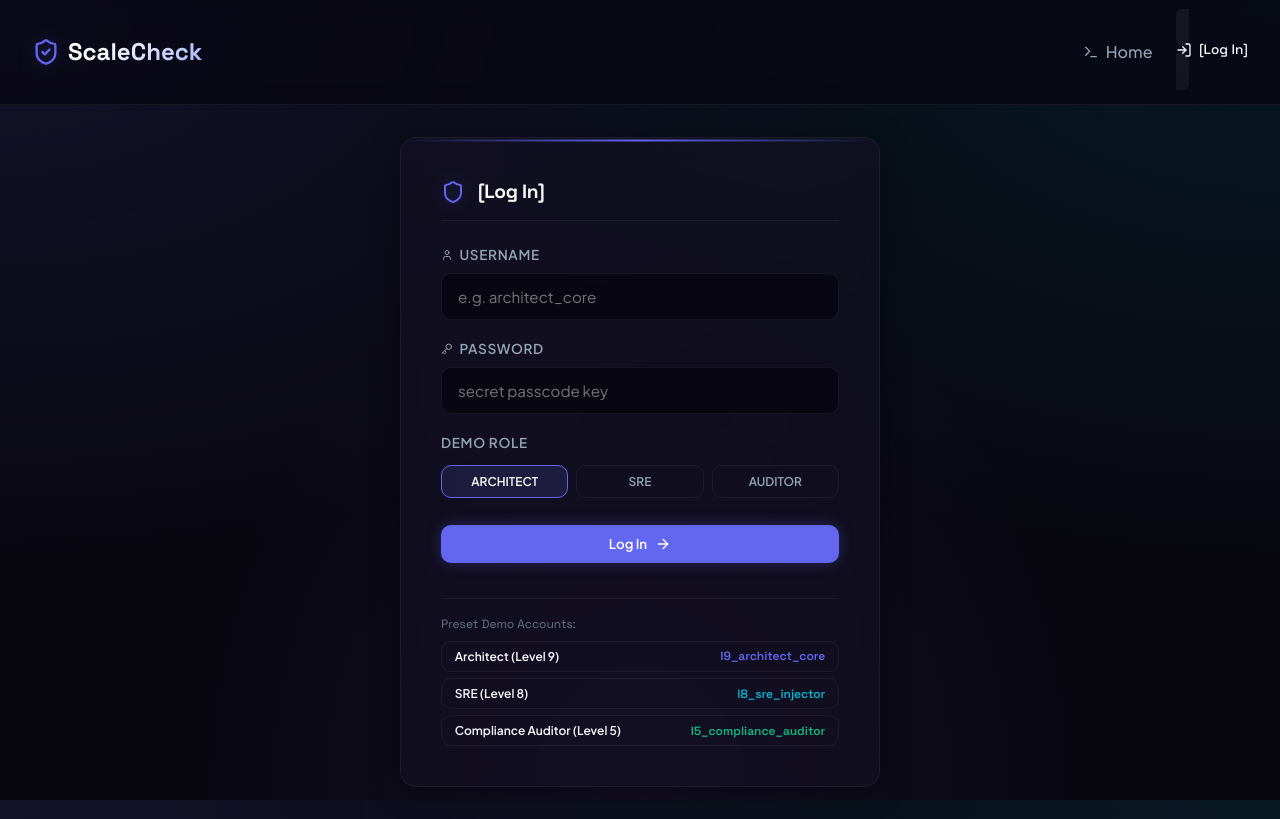
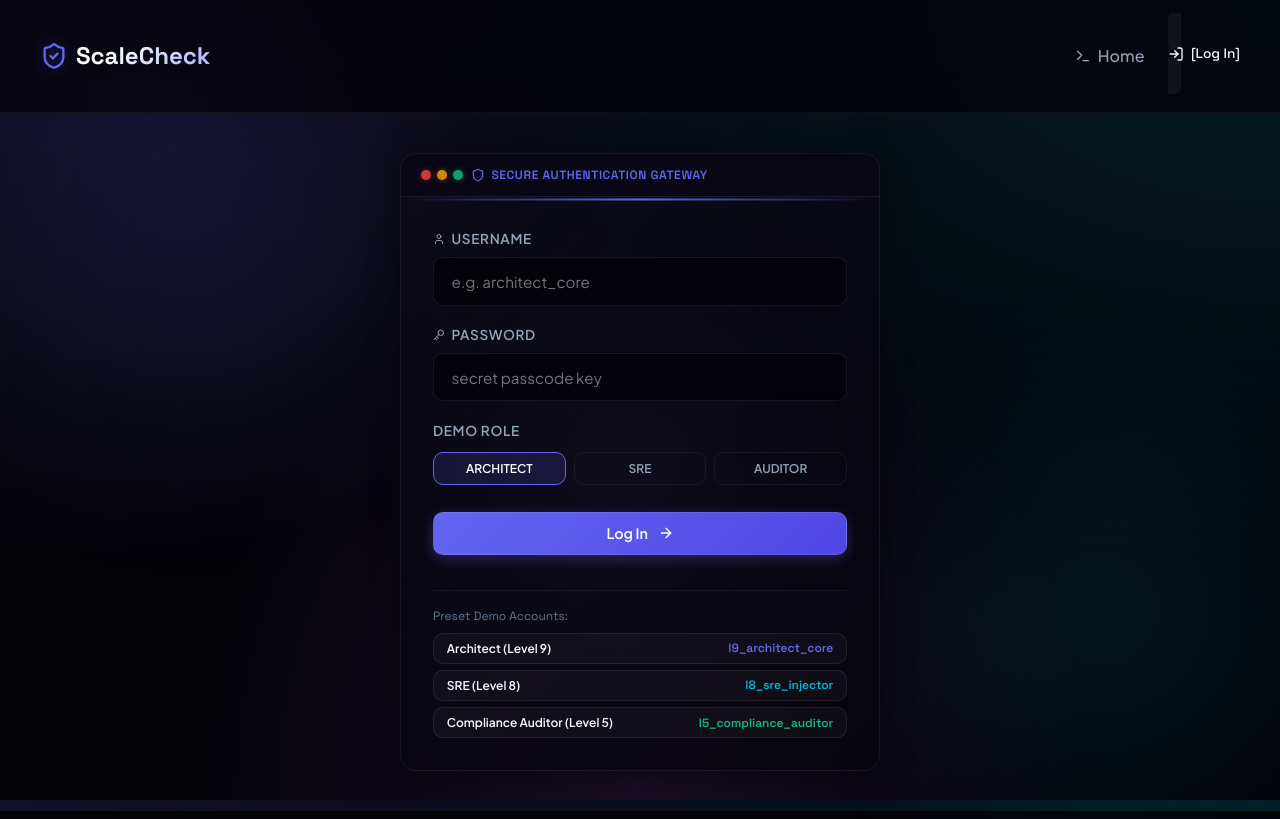
Before and after one commit to 404chandan/ScaleCheck, a React (Vite) app in the folder frontend/: page /login in a window 1280 px wide. Built offline with nearby package versions, Linux system fonts and the light colour scheme.

Commit message:
feat: implement login authentication flow with terminal-style UI and role-based presets

```diff
--- a/frontend/src/App.css
+++ b/frontend/src/App.css
@@ -2,37 +2,37 @@
 
 /* --- DESIGN SYSTEM TOKENS --- */
 :root {
-  --bg-primary: #080710;
-  --bg-secondary: #0d0c18;
-  --surface: rgba(20, 18, 38, 0.6);
+  --bg-primary: #040308;
+  --bg-secondary: #090714;
+  --surface: rgba(13, 11, 28, 0.7);
   --surface-border: rgba(255, 255, 255, 0.06);
-  --surface-hover: rgba(30, 27, 56, 0.8);
+  --surface-hover: rgba(22, 19, 44, 0.85);
 
   --text-primary: #f8fafc;
   --text-secondary: #94a3b8;
   --text-muted: #64748b;
 
   --primary: #6366f1; /* Electric Indigo */
-  --primary-glow: rgba(99, 102, 241, 0.4);
-  --primary-bg: rgba(99, 102, 241, 0.1);
+  --primary-glow: rgba(99, 102, 241, 0.45);
+  --primary-bg: rgba(99, 102, 241, 0.12);
 
   --secondary: #06b6d4; /* Cyan */
-  --secondary-glow: rgba(6, 182, 212, 0.4);
+  --secondary-glow: rgba(6, 182, 212, 0.45);
 
   --success: #10b981; /* Emerald */
-  --success-glow: rgba(16, 185, 129, 0.2);
+  --success-glow: rgba(16, 185, 129, 0.35);
   --success-bg: rgba(16, 185, 129, 0.08);
 
   --warning: #f59e0b; /* Amber */
-  --warning-glow: rgba(245, 158, 11, 0.2);
+  --warning-glow: rgba(245, 158, 11, 0.3);
   --warning-bg: rgba(245, 158, 11, 0.08);
 
   --critical: #ef4444; /* Red */
-  --critical-glow: rgba(239, 68, 68, 0.4);
+  --critical-glow: rgba(239, 68, 68, 0.45);
   --critical-bg: rgba(239, 68, 68, 0.08);
 
   --optimization: #8b5cf6; /* Violet */
-  --optimization-glow: rgba(139, 92, 246, 0.2);
+  --optimization-glow: rgba(139, 92, 246, 0.3);
   --optimization-bg: rgba(139, 92, 246, 0.08);
 
   --font-sans: 'Plus Jakarta Sans', -apple-system, BlinkMacSystemFont, "Segoe UI", Roboto, sans-serif;
@@ -41,7 +41,7 @@
   --radius-lg: 16px;
   --radius-md: 10px;
   --radius-sm: 6px;
-  --transition: all 0.3s cubic-bezier(0.4, 0, 0.2, 1);
+  --transition: all 0.3s cubic-bezier(0.16, 1, 0.3, 1);
 }
 
 /* --- BASE STYLES --- */
@@ -59,26 +59,31 @@ body {
   overflow-x: hidden;
   -webkit-font-smoothing: antialiased;
   background-image:
-    radial-gradient(at 0% 0%, rgba(99, 102, 241, 0.12) 0px, transparent 50%),
-    radial-gradient(at 100% 0%, rgba(6, 182, 212, 0.1) 0px, transparent 50%),
-    radial-gradient(at 50% 100%, rgba(139, 92, 246, 0.08) 0px, transparent 50%);
+    radial-gradient(at 0% 0%, rgba(99, 102, 241, 0.15) 0px, transparent 50%),
+    radial-gradient(at 100% 0%, rgba(6, 182, 212, 0.15) 0px, transparent 50%),
+    radial-gradient(at 50% 100%, rgba(168, 85, 247, 0.12) 0px, transparent 50%),
+    linear-gradient(rgba(255, 255, 255, 0.004) 1px, transparent 1px),
+    linear-gradient(90deg, rgba(255, 255, 255, 0.004) 1px, transparent 1px);
+  background-size: 100% 100%, 100% 100%, 100% 100%, 40px 40px, 40px 40px;
   background-attachment: fixed;
 }
 
 /* Custom Scrollbar */
 ::-webkit-scrollbar {
-  width: 8px;
-  height: 8px;
+  width: 10px;
+  height: 10px;
 }
 ::-webkit-scrollbar-track {
-  background: var(--bg-primary);
+  background: #020105;
 }
 ::-webkit-scrollbar-thumb {
-  background: var(--surface-border);
+  background: rgba(255, 255, 255, 0.07);
   border-radius: var(--radius-sm);
+  border: 2px solid #020105;
 }
 ::-webkit-scrollbar-thumb:hover {
-  background: var(--text-muted);
+  background: var(--primary);
+  box-shadow: 0 0 10px var(--primary-glow);
 }
 
 /* --- LAYOUT & CONTAINER --- */
@@ -93,23 +98,29 @@ body {
   max-width: 1400px;
   width: 100%;
   margin: 0 auto;
-  padding: 2rem 1.5rem;
+  padding: 2.5rem 1.5rem;
 }
 
 /* Glassmorphism Cards */
 .glass-card {
-  background: var(--surface);
-  backdrop-filter: blur(12px);
-  border: 1px solid var(--surface-border);
+  background: linear-gradient(135deg, rgba(13, 11, 28, 0.7) 0%, rgba(6, 5, 12, 0.8) 100%);
+  backdrop-filter: blur(16px);
+  border: 1px solid rgba(255, 255, 255, 0.06);
   border-radius: var(--radius-lg);
-  padding: 1.5rem;
-  transition: var(--transition);
-  box-shadow: 0 4px 30px rgba(0, 0, 0, 0.4);
+  padding: 1.75rem;
+  transition: all 0.4s cubic-bezier(0.16, 1, 0.3, 1);
+  box-shadow:
+    0 4px 30px rgba(0, 0, 0, 0.5),
+    inset 0 1px 0px rgba(255, 255, 255, 0.08);
+  position: relative;
 }
 .glass-card:hover {
-  border-color: rgba(255, 255, 255, 0.12);
-  transform: translateY(-2px);
-  box-shadow: 0 8px 30px rgba(0, 0, 0, 0.5);
+  border-color: rgba(99, 102, 241, 0.35);
+  transform: translateY(-4px);
+  box-shadow:
+    0 12px 40px rgba(0, 0, 0, 0.6),
+    0 0 20px rgba(99, 102, 241, 0.15),
+    inset 0 1px 1px rgba(255, 255, 255, 0.15);
 }
 
 /* --- TYPOGRAPHY --- */
@@ -136,10 +147,10 @@ h1, h2, h3, h4 {
   display: flex;
   justify-content: space-between;
   align-items: center;
-  padding: 1rem 2rem;
-  background: rgba(8, 7, 16, 0.7);
-  backdrop-filter: blur(12px);
-  border-bottom: 1px solid var(--surface-border);
+  padding: 1.25rem 2.5rem;
+  background: rgba(3, 2, 7, 0.75);
+  backdrop-filter: blur(20px);
+  border-bottom: 1px solid rgba(255, 255, 255, 0.05);
   position: sticky;
   top: 0;
   z-index: 100;
@@ -183,44 +194,51 @@ h1, h2, h3, h4 {
   display: inline-flex;
   align-items: center;
   justify-content: center;
-  gap: 0.5rem;
-  padding: 0.6rem 1.2rem;
+  gap: 0.6rem;
+  padding: 0.7rem 1.4rem;
   border-radius: var(--radius-md);
   font-family: var(--font-sans);
   font-weight: 600;
   cursor: pointer;
-  transition: var(--transition);
+  transition: all 0.3s cubic-bezier(0.16, 1, 0.3, 1);
   border: 1px solid transparent;
   text-decoration: none;
+  font-size: 0.9rem;
 }
 .btn-primary {
-  background: var(--primary);
+  background: linear-gradient(135deg, #6366f1 0%, #4f46e5 100%);
   color: #fff;
-  box-shadow: 0 0 15px rgba(99, 102, 241, 0.3);
+  border: 1px solid rgba(255, 255, 255, 0.1);
+  box-shadow: 0 4px 14px rgba(99, 102, 241, 0.3);
 }
 .btn-primary:hover {
-  background: #5053e6;
-  box-shadow: 0 0 25px rgba(99, 102, 241, 0.5);
-  transform: translateY(-1px);
+  box-shadow:
+    0 6px 20px rgba(99, 102, 241, 0.5),
+    0 0 0 2px rgba(99, 102, 241, 0.25);
+  transform: translateY(-1.5px);
+  filter: brightness(1.1);
 }
 .btn-secondary {
-  background: transparent;
-  border-color: var(--surface-border);
+  background: rgba(255, 255, 255, 0.03);
+  border-color: rgba(255, 255, 255, 0.08);
   color: var(--text-primary);
 }
 .btn-secondary:hover {
-  background: rgba(255, 255, 255, 0.05);
-  border-color: var(--text-secondary);
+  background: rgba(255, 255, 255, 0.07);
+  border-color: rgba(255, 255, 255, 0.2);
+  transform: translateY(-1px);
 }
 .btn-danger {
-  background: rgba(239, 68, 68, 0.1);
+  background: rgba(239, 68, 68, 0.08);
   color: var(--critical);
-  border-color: rgba(239, 68, 68, 0.2);
+  border-color: rgba(239, 68, 68, 0.15);
 }
 .btn-danger:hover {
-  background: var(--critical);
+  background: linear-gradient(135deg, #ef4444 0%, #dc2626 100%);
   color: #fff;
-  box-shadow: 0 0 15px rgba(239, 68, 68, 0.3);
+  border-color: rgba(255, 255, 255, 0.1);
+  box-shadow: 0 4px 14px rgba(239, 68, 68, 0.3);
+  transform: translateY(-1.5px);
 }
 
 /* --- DASHBOARD PAGE --- */
@@ -404,19 +422,23 @@ h1, h2, h3, h4 {
   letter-spacing: 0.05em;
 }
 .form-control {
-  background: rgba(8, 7, 16, 0.8);
-  border: 1px solid var(--surface-border);
+  background: rgba(4, 3, 10, 0.85);
+  border: 1px solid rgba(255, 255, 255, 0.08);
   border-radius: var(--radius-md);
-  padding: 0.8rem 1rem;
+  padding: 0.85rem 1.1rem;
   color: var(--text-primary);
   font-family: var(--font-sans);
   font-size: 0.95rem;
-  transition: var(--transition);
+  transition: all 0.3s cubic-bezier(0.16, 1, 0.3, 1);
+  box-shadow: inset 0 2px 4px rgba(0, 0, 0, 0.5);
 }
 .form-control:focus {
   outline: none;
   border-color: var(--primary);
-  box-shadow: 0 0 8px var(--primary-glow);
+  box-shadow:
+    inset 0 1px 2px rgba(0, 0, 0, 0.8),
+    0 0 16px rgba(99, 102, 241, 0.25);
+  background: rgba(6, 4, 15, 0.9);
 }
 .form-row {
   display: grid;
@@ -434,16 +456,25 @@ h1, h2, h3, h4 {
   display: flex;
   align-items: center;
   gap: 1rem;
-  padding: 1rem;
+  padding: 1.15rem;
   border-radius: var(--radius-md);
-  background: rgba(8, 7, 16, 0.4);
-  border: 1px solid var(--surface-border);
+  background: rgba(20, 18, 38, 0.3);
+  border: 1px solid rgba(255, 255, 255, 0.05);
   cursor: pointer;
-  transition: var(--transition);
+  transition: all 0.3s cubic-bezier(0.16, 1, 0.3, 1);
+  position: relative;
+}
+.toggle-card:hover {
+  background: rgba(30, 27, 56, 0.5);
+  border-color: rgba(255, 255, 255, 0.1);
+  transform: translateY(-2px);
 }
 .toggle-card.active {
   border-color: var(--primary);
-  background: rgba(99, 102, 241, 0.05);
+  background: rgba(99, 102, 241, 0.08);
+  box-shadow:
+    0 0 20px rgba(99, 102, 241, 0.1),
+    inset 0 1px 1px rgba(255, 255, 255, 0.1);
 }
 .toggle-checkbox {
   width: 18px;
@@ -612,12 +643,28 @@ h1, h2, h3, h4 {
   gap: 0.5rem;
 }
 .sim-slider {
+  -webkit-appearance: none;
+  appearance: none;
   width: 100%;
-  accent-color: var(--primary);
   height: 6px;
-  background: var(--surface-border);
+  background: rgba(255, 255, 255, 0.08);
   border-radius: 99px;
   outline: none;
+  transition: background 0.3s;
+}
+.sim-slider::-webkit-slider-thumb {
+  -webkit-appearance: none;
+  appearance: none;
+  width: 16px;
+  height: 16px;
+  border-radius: 50%;
+  background: var(--primary);
+  box-shadow: 0 0 10px var(--primary-glow);
+  cursor: pointer;
+  transition: transform 0.2s;
+}
+.sim-slider::-webkit-slider-thumb:hover {
+  transform: scale(1.3);
 }
 .simulator-metrics-grid {
   display: grid;
@@ -727,16 +774,32 @@ h1, h2, h3, h4 {
 }
 
 .terminal-console {
-  background: #04030a;
-  border: 1px solid var(--surface-border);
+  background: #020106;
+  border: 1px solid rgba(255, 255, 255, 0.05);
   border-radius: var(--radius-md);
   height: 320px;
-  padding: 1rem;
+  padding: 1.25rem;
   font-family: 'Space Grotesk', Courier, monospace;
   font-size: 0.85rem;
   color: #10b981;
   overflow-y: auto;
-  box-shadow: inset 0 0 10px rgba(0, 0, 0, 0.8);
+  box-shadow: inset 0 2px 8px rgba(0, 0, 0, 0.9);
+  position: relative;
+}
+.terminal-console::after {
+  content: "";
+  position: absolute;
+  top: 0;
+  left: 0;
+  width: 100%;
+  height: 100%;
+  background: linear-gradient(
+    rgba(18, 16, 16, 0) 50%,
+    rgba(0, 0, 0, 0.25) 50%
+  );
+  background-size: 100% 4px;
+  pointer-events: none;
+  opacity: 0.4;
 }
 .terminal-line {
   margin-bottom: 0.4rem;
@@ -842,3 +905,102 @@ h1, h2, h3, h4 {
 .cyber-secondary-glow {
   text-shadow: 0 0 8px var(--secondary-glow);
 }
+
+/* --- PREMIUM VISUAL EFFECTS & WINDOW STYLING --- */
+
+@keyframes floatGlow1 {
+  0%, 100% { transform: translate(0, 0) scale(1); }
+  50% { transform: translate(10%, 15%) scale(1.1); }
+}
+
+@keyframes floatGlow2 {
+  0%, 100% { transform: translate(0, 0) scale(1.1); }
+  50% { transform: translate(-8%, -12%) scale(0.9); }
+}
+
+body::before, body::after {
+  content: '';
+  position: fixed;
+  width: 500px;
+  height: 500px;
+  border-radius: 50%;
+  pointer-events: none;
+  z-index: -1;
+  filter: blur(80px);
+  opacity: 0.15;
+}
+
+body::before {
+  top: -100px;
+  left: -100px;
+  background: radial-gradient(circle, var(--primary) 0%, transparent 80%);
+  animation: floatGlow1 15s ease-in-out infinite;
+}
+
+body::after {
+  bottom: -100px;
+  right: -100px;
+  background: radial-gradient(circle, var(--secondary) 0%, transparent 80%);
+  animation: floatGlow2 18s ease-in-out infinite;
+}
+
+.ambient-glow-login {
+  position: absolute;
+  width: 400px;
+  height: 400px;
+  background: radial-gradient(circle, rgba(99, 102, 241, 0.22) 0%, transparent 75%);
+  filter: blur(50px);
+  pointer-events: none;
+  z-index: 0;
+  top: 50%;
+  left: 50%;
+  transform: translate(-50%, -50%);
+}
+
+/* macOS-style Window Header Bar */
+.window-header {
+  display: flex;
+  align-items: center;
+  gap: 8px;
+  background: rgba(10, 8, 22, 0.95);
+  border-bottom: 1px solid rgba(255, 255, 255, 0.08);
+  padding: 0.75rem 1.25rem;
+}
+
+.window-dots {
+  display: flex;
+  gap: 6px;
+  align-items: center;
+}
+
+.window-dot {
+  width: 10px;
+  height: 10px;
+  border-radius: 50%;
+  opacity: 0.85;
+}
+
+.window-dot.red {
+  background: #ef4444;
+  box-shadow: 0 0 6px rgba(239, 68, 68, 0.5);
+}
+
+.window-dot.yellow {
+  background: #f59e0b;
+  box-shadow: 0 0 6px rgba(245, 158, 11, 0.5);
+}
+
+.window-dot.green {
+  background: #10b981;
+  box-shadow: 0 0 6px rgba(16, 185, 129, 0.5);
+}
+
+.window-title {
+  font-family: var(--font-mono);
+  font-size: 0.75rem;
+  font-weight: 600;
+  color: var(--text-secondary);
+  margin-left: auto;
+  text-transform: uppercase;
+  letter-spacing: 0.05em;
+}
--- a/frontend/src/pages/LoginPage.jsx
+++ b/frontend/src/pages/LoginPage.jsx
@@ -70,10 +70,25 @@ export default function LoginPage() {
   };
 
   return (
-    <div style={{ display: 'flex', justifyContent: 'center', alignItems: 'center', minHeight: '75vh' }}>
+    <div style={{ display: 'flex', justifyContent: 'center', alignItems: 'center', minHeight: '75vh', position: 'relative' }}>
 
-      <div className="glass-card" style={{ maxWidth: '480px', width: '100%', padding: '2.5rem', position: 'relative' }}>
+      {/* Background ambient glow blur spot */}
+      <div className="ambient-glow-login"></div>
 
+      <div className="glass-card" style={{ maxWidth: '480px', width: '100%', padding: 0, position: 'relative', overflow: 'hidden', zIndex: 1 }}>
+        <div className="window-header">
+          <div className="window-dots">
+            <span className="window-dot red"></span>
+            <span className="window-dot yellow"></span>
+            <span className="window-dot green"></span>
+          </div>
+          <h4 className="window-title" style={{ display: 'flex', alignItems: 'center', gap: '0.4rem', color: 'var(--primary)', margin: 0 }}>
+            <Shield size={14} />
+            <span>Secure Authentication Gateway</span>
+          </h4>
+        </div>
+
+        <div style={{ padding: '2rem', position: 'relative' }}>
           {/* Border Scanline Glow effect */}
           <div style={{
             position: 'absolute',
@@ -84,11 +99,6 @@ export default function LoginPage() {
             background: 'linear-gradient(90deg, transparent, var(--primary), transparent)',
             animation: 'scanline 2s linear infinite'
           }} />
-
-        <div style={{ display: 'flex', alignItems: 'center', gap: '0.8rem', marginBottom: '1.5rem', borderBottom: '1px solid var(--surface-border)', paddingBottom: '0.8rem' }}>
-          <Shield className="logo-icon" size={24} style={{ color: 'var(--primary)' }} />
-          <h2 style={{ fontFamily: 'var(--font-mono)', fontSize: '1.2rem', tracking: '0.05em' }}>[Log In]</h2>
-        </div>
 
           {!isAuthenticating ? (
             <form onSubmit={handleLoginSubmit} style={{ display: 'flex', flexDirection: 'column', gap: '1.2rem' }}>
@@ -257,6 +267,7 @@ export default function LoginPage() {
               </div>
             </div>
           )}
+        </div>
 
       </div>
 
```
Also changed, not shown: frontend/src/pages/Dashboard.jsx (+58 -15 lines), frontend/src/pages/LandingPage.jsx (+31 -14 lines). Lines whose indentation alone changed are shown as unchanged.
